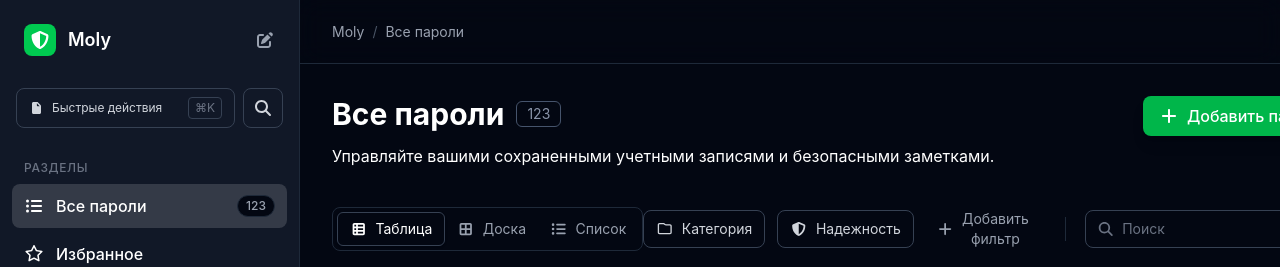
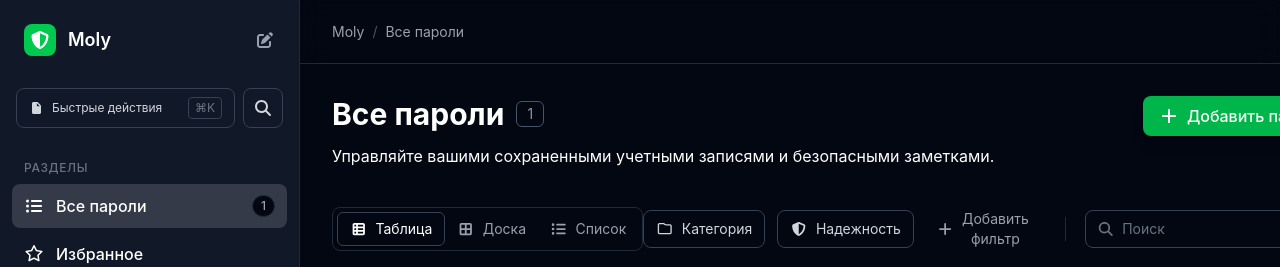
Before and after one commit to MoLineTy19/moly, a Next.js app: page /passwords in a window 1280 px wide. Shown: the top 267 px of the page. Built offline with nearby package versions, Linux system fonts and the light colour scheme.

Commit message:
Добавил глобальное состояние для хранения паролей

```diff
--- a/app/layout.tsx
+++ b/app/layout.tsx
@@ -1,5 +1,4 @@
 import React from "react";
-import Topbar from "@/components/topbar";
 import './global.css'
 import {Toaster} from "react-hot-toast";
 import Sidebar from "@/components/sidebar";
--- a/app/passwords/page.tsx
+++ b/app/passwords/page.tsx
@@ -13,13 +13,24 @@ import {
 import {faCalendar, faFolder, faUser} from "@fortawesome/free-regular-svg-icons";
 import {useState} from "react";
 import Link from "next/link";
+import {useCountPassword, useData} from "@/store/use-passwords-store";
 
-const Passwords: Array<RowConfig> = [
-    {isSelected: false, name: 'Valorant', status: 'Надежный', login: '123@gmail.com', category: 'Личное', updatedAt: "12 января 2025"}
-]
+
+
+
+// const Passwords: Array<RowConfig> = [
+//     {isSelected: false, name: 'Valorant', status: 'Надежный', login: '123@gmail.com', category: 'Личное', updatedAt: "12 января 2025"}
+// ]
 
 export default function PasswordPage() {
     const [isChecked, setIsChecked] = useState(false);
+
+    const data = useData()
+    const Passwords: Array<RowConfig> = data.map(value => ({
+        ...value,
+        isSelected: false
+    }))
+
 
     return (
         <div className="grow overflow-y-auto p-8">
@@ -27,7 +38,7 @@ export default function PasswordPage() {
                 <div>
                     <h1 className="text-3xl font-bold text-(--text-color) flex items-center gap-3 mb-2">
                         Все пароли
-                        <span className="text-sm font-normal bg-dark-800 text-(--text-muted) brightness-130 py-0.5 px-2.5 rounded-md border border-(--border-input-color)">123</span>
+                        <span className="text-sm font-normal bg-dark-800 text-(--text-muted) brightness-130 py-0.5 px-2.5 rounded-md border border-(--border-input-color)"> {useCountPassword()} </span>
                     </h1>
                     <h4 className="mt-3">Управляйте вашими сохраненными учетными записями и безопасными заметками.</h4>
                 </div>
--- a/components/sidebar.tsx
+++ b/components/sidebar.tsx
@@ -1,3 +1,5 @@
+"use client"
+
 import {
     faAngleDown,
     faFile,
@@ -11,6 +13,7 @@ import {FontAwesomeIcon} from "@fortawesome/react-fontawesome";
 
 import SectionButton from "@/components/sectionButton";
 import {faFolder, faStar} from "@fortawesome/free-regular-svg-icons";
+import {useCountPassword} from "@/store/use-passwords-store";
 
 export default function Sidebar() {
     return (
@@ -40,11 +43,11 @@ export default function Sidebar() {
                     <FontAwesomeIcon icon={faMagnifyingGlass} />
                 </button>
             </div>
-            <nav className="px-3 space-y-1 flex-grow">
+            <nav className="px-3 space-y-1 grow">
                 <div className="px-3 mb-2 text-xs font-medium text-(--text-muted) uppercase tracking-wider">
                     Разделы
                 </div>
-                <SectionButton title="Все пароли" icon={faListUl} href="/passwords" data={"123"}/>
+                <SectionButton title="Все пароли" icon={faListUl} href="/passwords" data={useCountPassword().toString()}/>
                 <SectionButton title="Избранное" icon={faStar} href="/favorites"/>
                 <div className="px-3 mt-8 mb-2 text-xs font-medium text-(--text-muted) uppercase tracking-wider flex items-center justify-between">
                     Управление
--- a/package.json
+++ b/package.json
@@ -17,7 +17,8 @@
     "next": "16.2.3",
     "react": "19.2.4",
     "react-dom": "19.2.4",
-    "react-hot-toast": "^2.6.0"
+    "react-hot-toast": "^2.6.0",
+    "zustand": "^5.0.12"
   },
   "devDependencies": {
     "@tailwindcss/postcss": "^4",
--- /dev/null
+++ b/store/use-passwords-store.ts
@@ -0,0 +1,31 @@
+import {create} from "zustand";
+
+
+interface PasswordStructure {
+    name: string;
+    login: string;
+    category: string;
+    status: string;
+    updatedAt: string;
+}
+
+interface IPasswordState {
+    data: Array<PasswordStructure>;
+    addPassword: (password: PasswordStructure) => void;
+    removePassword: (password: PasswordStructure) => void;
+}
+
+const usePasswordStore = create<IPasswordState>()((set) => ({
+    data: [{name: 'Valorant', status: 'Надежный', login: '123@gmail.com', category: 'Личное', updatedAt: "12 января 2025"}],
+    addPassword: (password) => set((state) => ({
+        data: [...state.data, password],
+    })),
+    removePassword: (password) => set((state) => ({
+        data: state.data.filter((i) => i !== password),
+    }))
+}))
+
+export const useCountPassword = () => usePasswordStore((state) => state.data.length)
+export const useData = () => usePasswordStore((state) => state.data)
+export const addPassword = (password: PasswordStructure) => usePasswordStore.getState().addPassword(password)
+export const removePassword = (password: PasswordStructure) => usePasswordStore.getState().removePassword(password)
```
Also changed, not shown: 1 other file (tests, documents, lock files or other folders).
